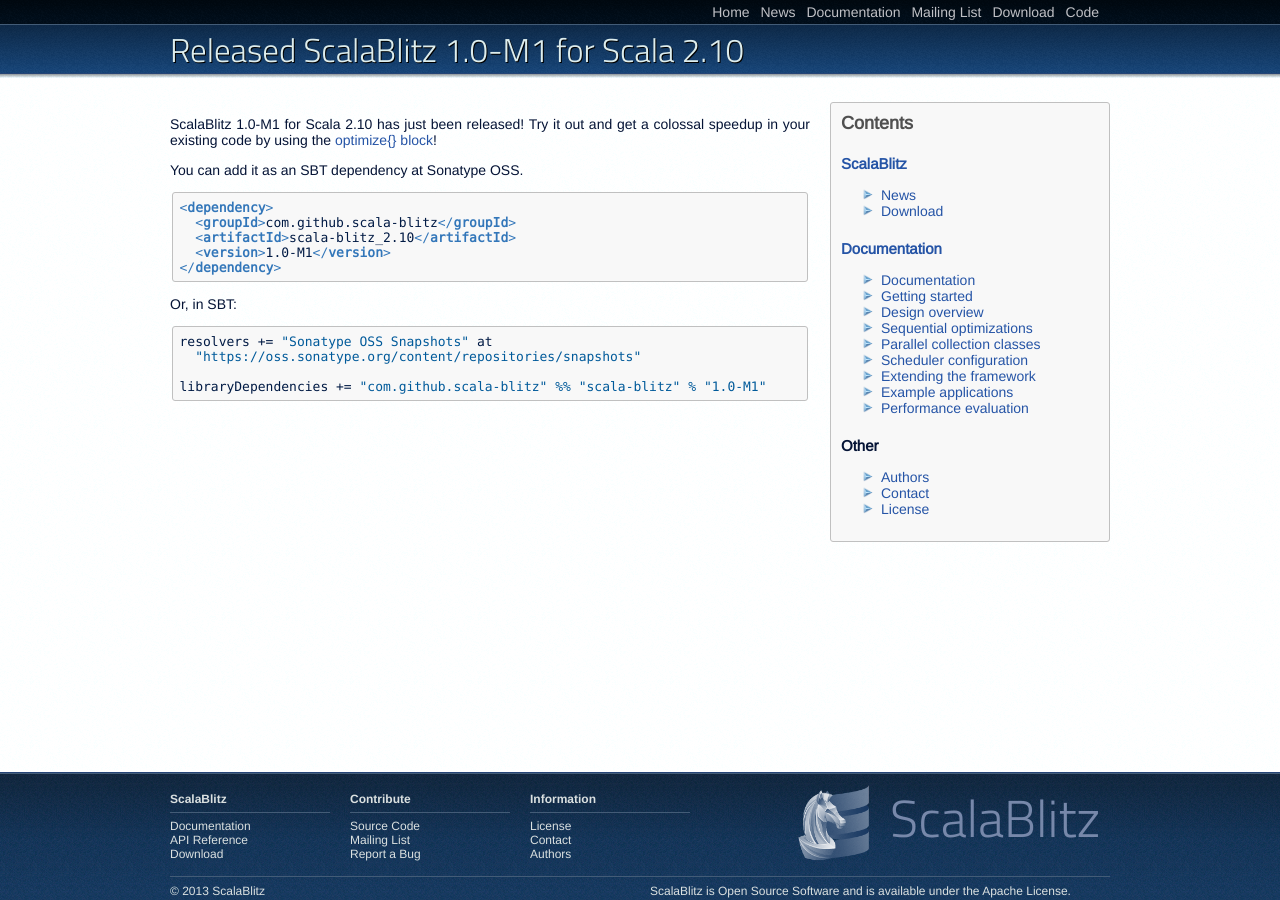
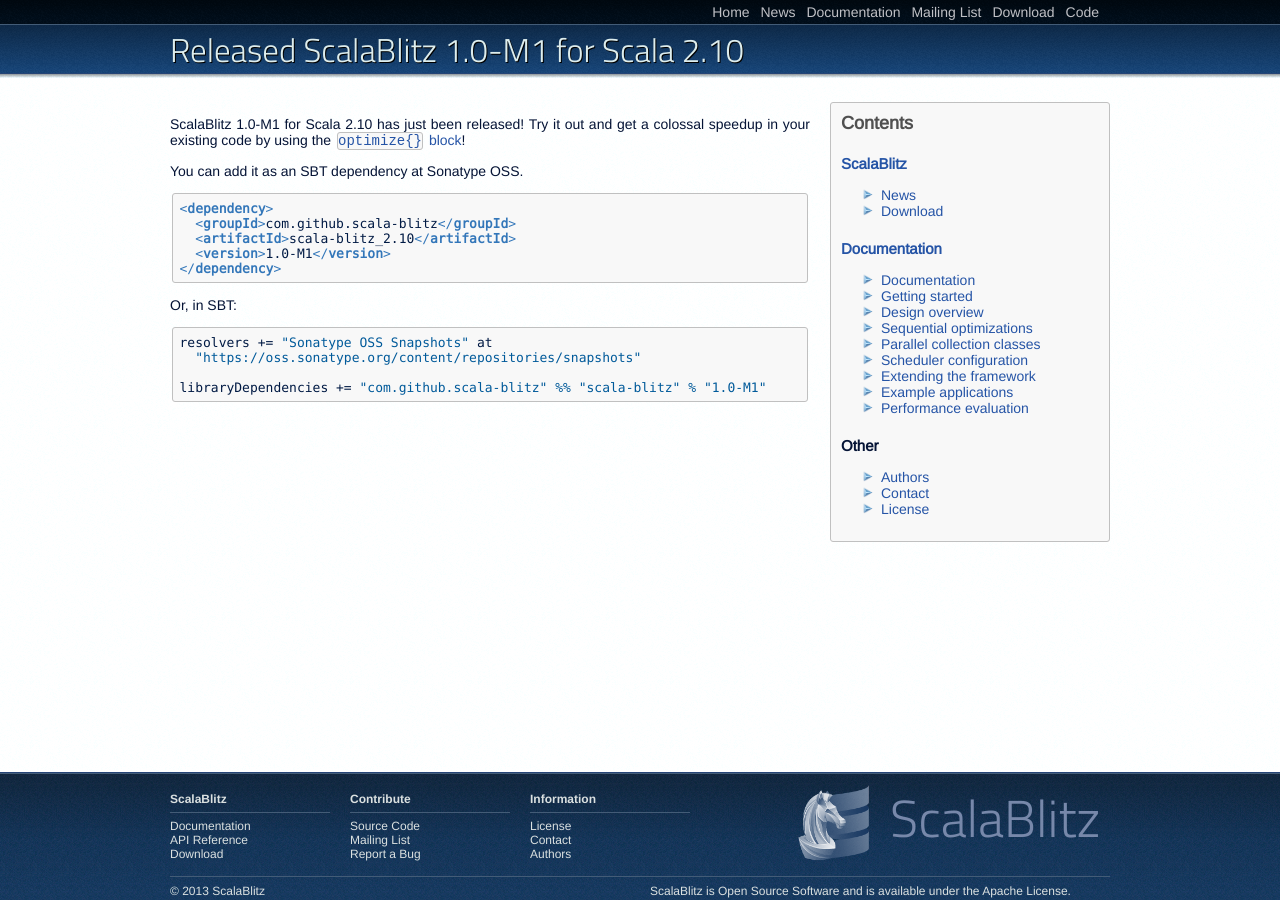
Before and after one commit to scala-blitz/scala-blitz.github.com, a Jekyll site: the page built from _posts/2013-12-05-release_for_2_10_1_0_M1.md, in a window 1280 px wide. Built offline with Jekyll 4.4.1, drawn with Linux system fonts in a browser that asks for light colours.

```diff
--- a/_posts/2013-12-05-release_for_2_10_1_0_M1.md
+++ b/_posts/2013-12-05-release_for_2_10_1_0_M1.md
@@ -6,7 +6,7 @@ poster: Dmitry
 
 
 ScalaBlitz 1.0-M1 for Scala 2.10 has just been released!
-Try it out and get a colossal speedup in your existing code by using the [optimize{} block]({{ homedir }}/home/documentation/optimize.html)!
+Try it out and get a colossal speedup in your existing code by using the [`optimize{}` block]({{ homedir }}/home/documentation/optimize.html)!
 
 You can add it as an SBT dependency at Sonatype OSS.
 
```
